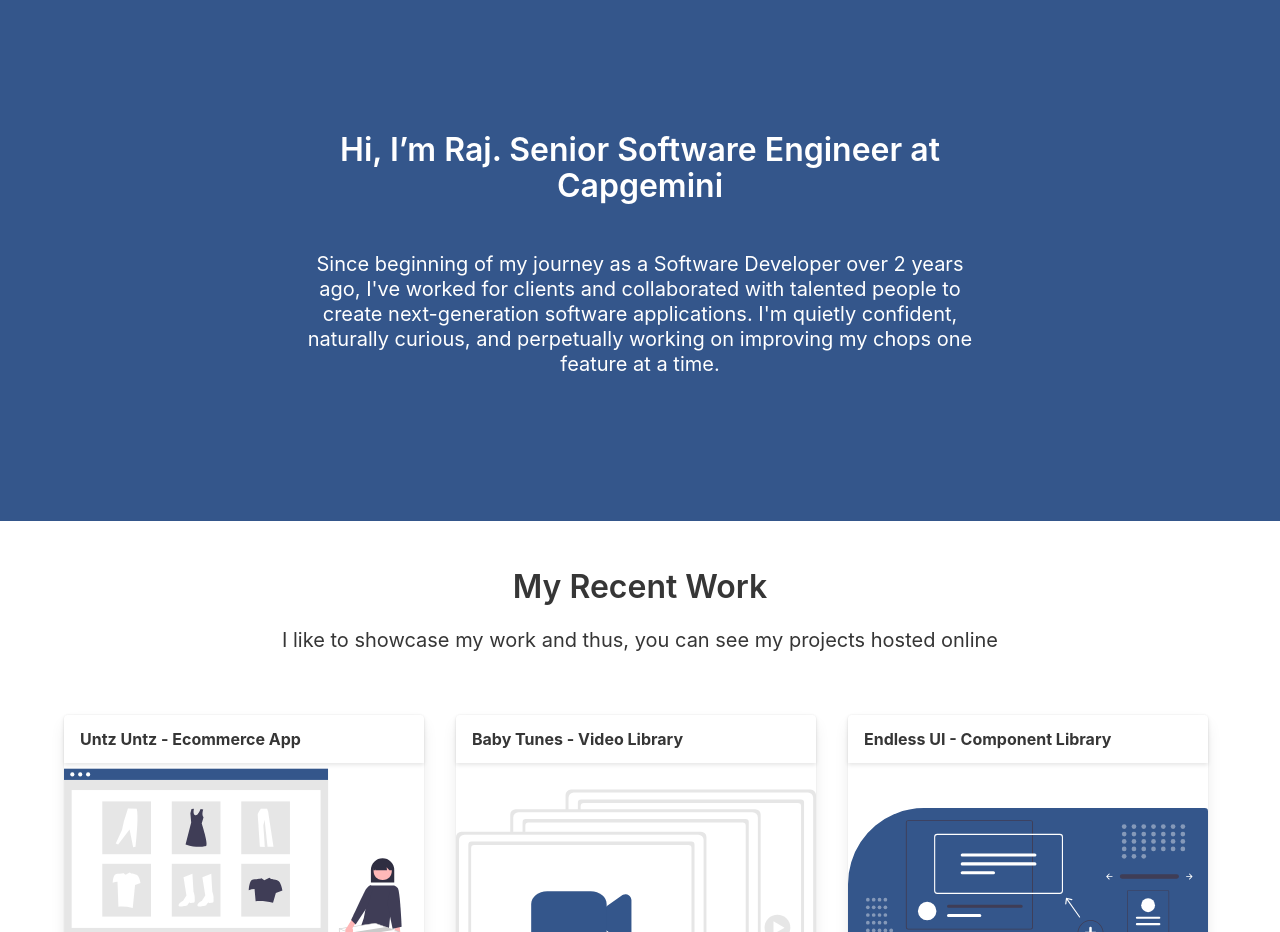
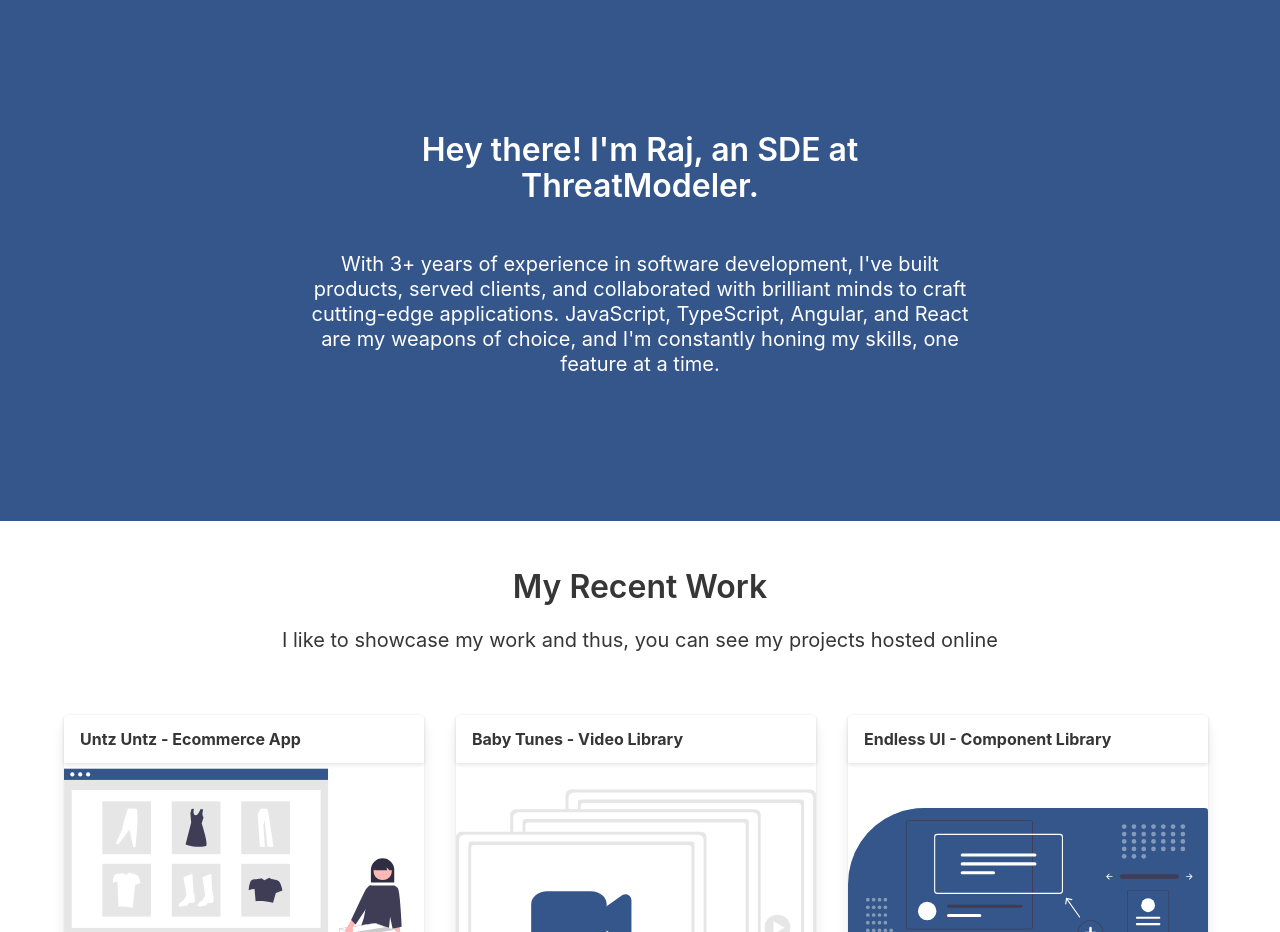
Before and after one commit to irajbhinde/Portfolio, a plain HTML site: page index.html in a window 1280 px wide. Shown: the part 1020-1952 px from the top of the page. Drawn offline with nearby package versions, Linux system fonts and the light colour scheme.

Commit message:
update : bio update

```diff
--- a/index.html
+++ b/index.html
@@ -82,16 +82,12 @@
             <h1
               class="title is-spaced is-size-3-desktop is-size-4-mobile has-text-white"
             >
-              Hi, I’m Raj. Senior Software Engineer at Capgemini
+            Hey there! I'm Raj, an SDE at ThreatModeler.
             </h1>
             <h2
               class="lookingForJobSubtitle subtitle is-size-5-desktop has-text-weight-normal has-text-white"
             >
-              Since beginning of my journey as a Software Developer over 2 years
-              ago, I've worked for clients and collaborated with talented people
-              to create next-generation software applications. I'm quietly
-              confident, naturally curious, and perpetually working on improving
-              my chops one feature at a time.
+            With 3+ years of experience in software development, I've built products, served clients, and collaborated with brilliant minds to craft cutting-edge applications. JavaScript, TypeScript, Angular, and React are my weapons of choice, and I'm constantly honing my skills, one feature at a time.
             </h2>
             <!-- <h1
               class="lookingForJobHeadertitle is-spaced is-size-3-desktop is-size-4-mobile has-text-white"
```
